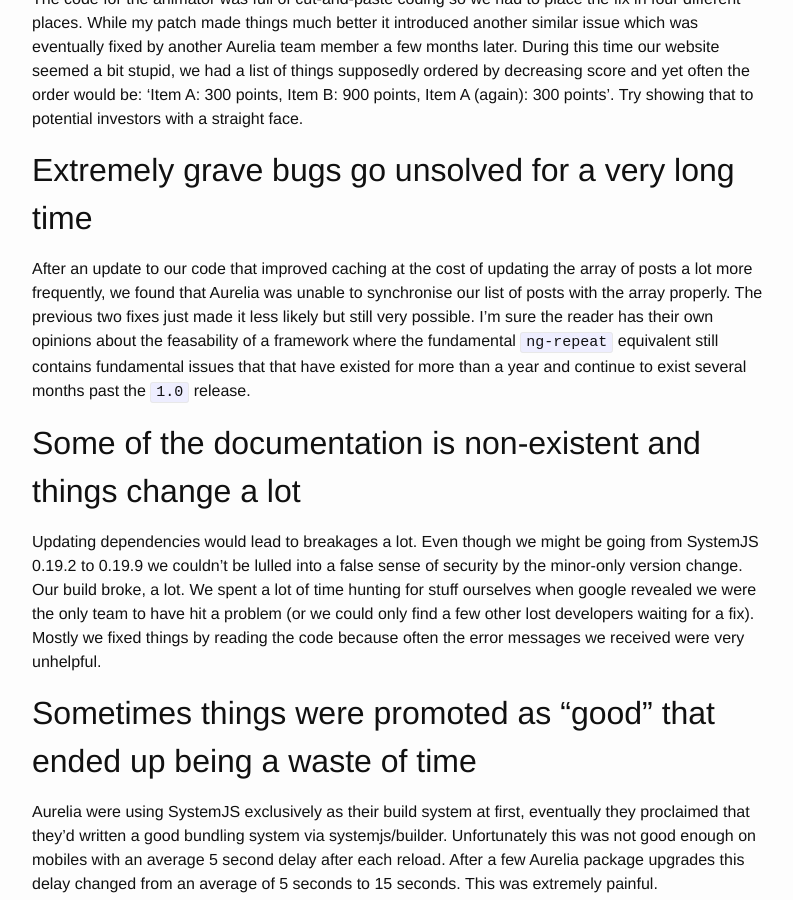
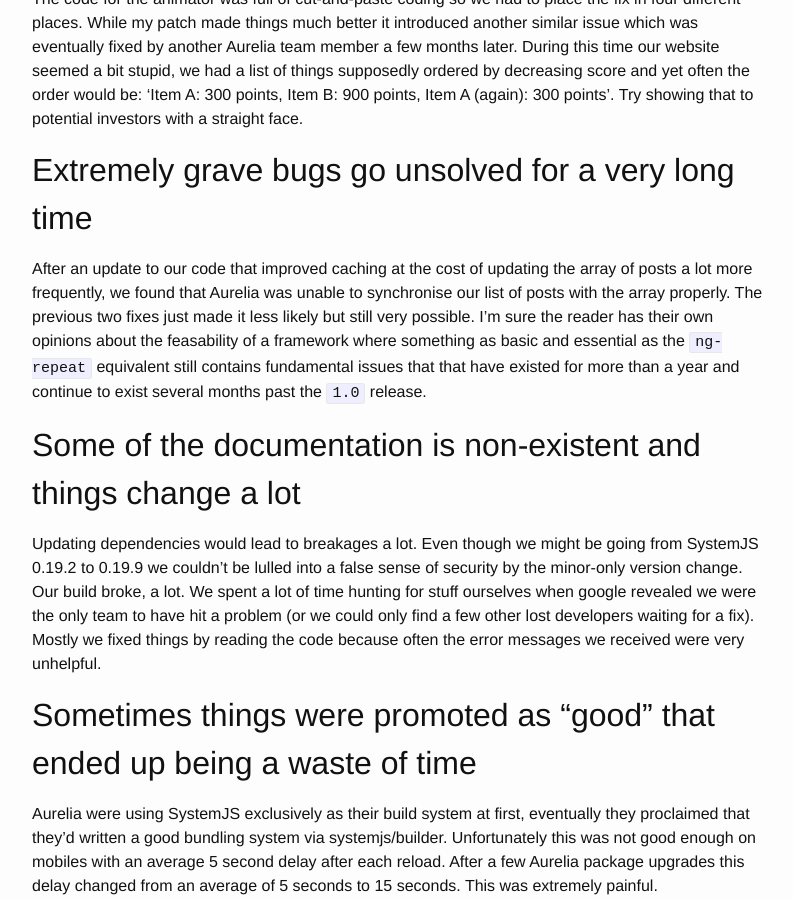
Before and after one commit to insidewhy/ohjames.github.io, a Jekyll site: the page built from _posts/2016-11-08-aurelia.md, in a window 1280 px wide and 900 px high, scrolled down 771 px. Shown: the whole window, without its empty margins (238-1031 px from the left). Built offline with Jekyll 4.4.1, drawn with Linux system fonts in a browser that asks for light colours.

Commit message:
double fundamental

```diff
--- a/_posts/2016-11-08-aurelia.md
+++ b/_posts/2016-11-08-aurelia.md
@@ -19,7 +19,7 @@ The first big issue we had with Aurelia was with something as simple as showing
 
 ## Extremely grave bugs go unsolved for a very long time
 
-After an update to our code that improved caching at the cost of updating the array of posts a lot more frequently, we found that Aurelia was unable to synchronise our list of posts with the array properly. The previous two fixes just made it less likely but still very possible. I'm sure the reader has their own opinions about the feasability of a framework where the fundamental `ng-repeat` equivalent still contains fundamental issues that that have existed for more than a year and continue to exist several months past the `1.0` release.
+After an update to our code that improved caching at the cost of updating the array of posts a lot more frequently, we found that Aurelia was unable to synchronise our list of posts with the array properly. The previous two fixes just made it less likely but still very possible. I'm sure the reader has their own opinions about the feasability of a framework where something as basic and essential as the `ng-repeat` equivalent still contains fundamental issues that that have existed for more than a year and continue to exist several months past the `1.0` release.
 
 ## Some of the documentation is non-existent and things change a lot
 
```
